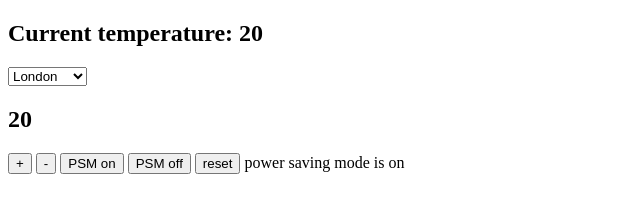
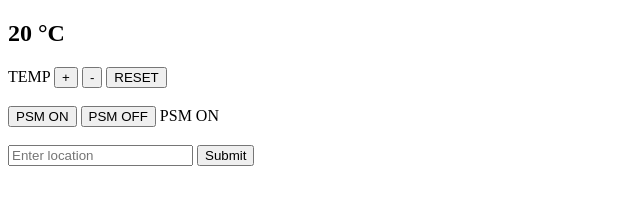
Before and after one commit to MattGough/Thermostat, a plain HTML site: page index.html in a window 1280 px wide. Shown: the whole page, without its empty margins (0-640 px from the left). Drawn offline with Linux system fonts and the light colour scheme.

Commit message:
Added inforgraphic for local conditions and refactored code to clean up commented up code and repeated code.

```diff
--- a/index.html
+++ b/index.html
@@ -4,34 +4,31 @@
   <title>Thermostat Interface</title>
  </head>
   <body>
-    <section>
-      <h1>Current temperature: <span id="current-temperature">20</span></h1>
-      <select id="current-city">
-        <option value="london">London</option>
-        <option value="newyork">New York</option>
-        <option value="paris">Paris</option>
-        <option value="tokyo">Tokyo</option>
-      </select>
-    </section>
-    <section>
-    <!-- <h1>Current temperature: <span id="current-temperature"></span></h1> -->
-   </section>
-    <section>
-      <h1 id="temperature"></h1>
-      <p>
-
-    <button id="Increase_temp">+</button>
-    <button id="Decrease_temp">-</button>
-    <button id="PSM_ON">PSM on</button>
-    <button id="PSM_OFF">PSM off</button>
-    <button id="Reset_Temp">reset</button>
-    power saving mode is <span id="power-saving-status">on</span>
-   </p>
+   <section class='temp_control'>
+     <h1> <span id="temperature"></span> &deg;C</h1>
+     <span>TEMP</span>
+     <button id="Increase_temp">+</button>
+     <button id="Decrease_temp">-</button>
+     <button id="Reset_Temp">RESET</button>
+      <br >
+       <br >
+    <button id="PSM_ON">PSM ON</button>
+    <button id="PSM_OFF">PSM OFF</button>
+      PSM <span id="power-saving-status">ON</span>
   </section>
-  <script src="src/Thermostat.js"></script>
-
+   <br >
+   <section class='local_conditions'>
+    <form id="select-city">
+     <input id="current-city" type="text" placeholder="Enter location"></input>
+     <input type="submit"></input>
+    </form>
+  </section>
+   <br >
+    <span id="current-info"></span>
+   <script src="src/Thermostat.js"></script>
  </body>
 </html>
+
 <script src="jquery.js"></script>
-<script src="interface.js"></script>
-<link href="css/layout.css" type="text/css" rel="stylesheet" />
+ <script src="interface.js"></script>
+  <link href="css/tempcolour.css" type="text/css" rel="stylesheet" />
--- a/interface.js
+++ b/interface.js
@@ -19,40 +19,24 @@ $(document).ready(function() {
 
   $('#PSM_ON').click(function() {
    thermostat.switchPowerSavingModeOn();
-   $('#power-saving-status').text('on');
+   $('#power-saving-status').text('ON');
   });
 
   $('#PSM_OFF').click(function() {
    thermostat.switchPowerSavingModeOff();
-   $('#power-saving-status').text('off');
+   $('#power-saving-status').text('OFF');
+  });
+
+  $('#select-city').submit(function(event) {
+   event.preventDefault();
+   var city = $('#current-city').val();
+    $.get('http://api.openweathermap.org/data/2.5/weather?q=' + city + '&appid=44db6a862fba0b067b1930da0d769e98&units=metric&mode=html', function(data) {
+     $('#current-info').html(data);
+    });
   });
 
   function updateTemperature(){
    $('#temperature').text( thermostat.temperature);
    $('#temperature').attr('class', thermostat.displayColour());
   }
-
-  $('#current-city').change(function() {
-    var city = $('#current-city').val();
-  $.get('http://api.openweathermap.org/data/2.5/weather?q=' + city + '&appid=44db6a862fba0b067b1930da0d769e98&units=metric', function(data) {
-  $('#current-temperature').text(data.main.temp);
-  })
- })
-
 });
-
-// function displayWeather(city) {
-// var url = 'http://api.openweathermap.org/data/2.5/weather?q=' + city;
-// var token = '&appid=44db6a862fba0b067b1930da0d769e98';
-// var units = '&units=metric';
-// $.get(url + token + units, function(data) {
-//   $('#current-temperature').text(data.main.temp);
-// })
-//
-// displayWeather('London');
-//
-// $('#select-city').submit(function(event) {
-//  event.preventDefault();
-//  var city = $('#current-city').val();
-//  displayWeather(city);
-// })
```
Also changed, not shown: css/tempcolour.css (renamed from css/layout.css).
